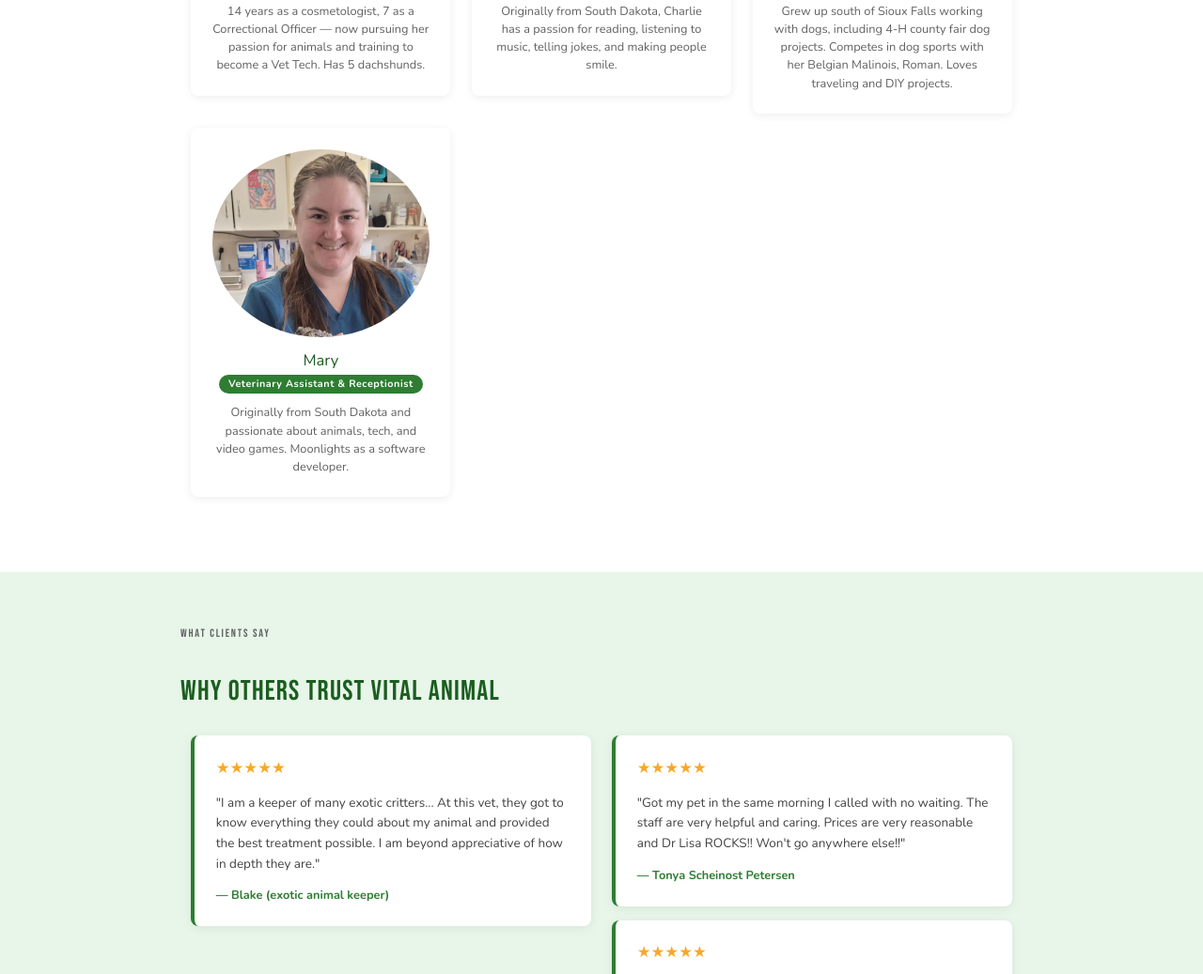
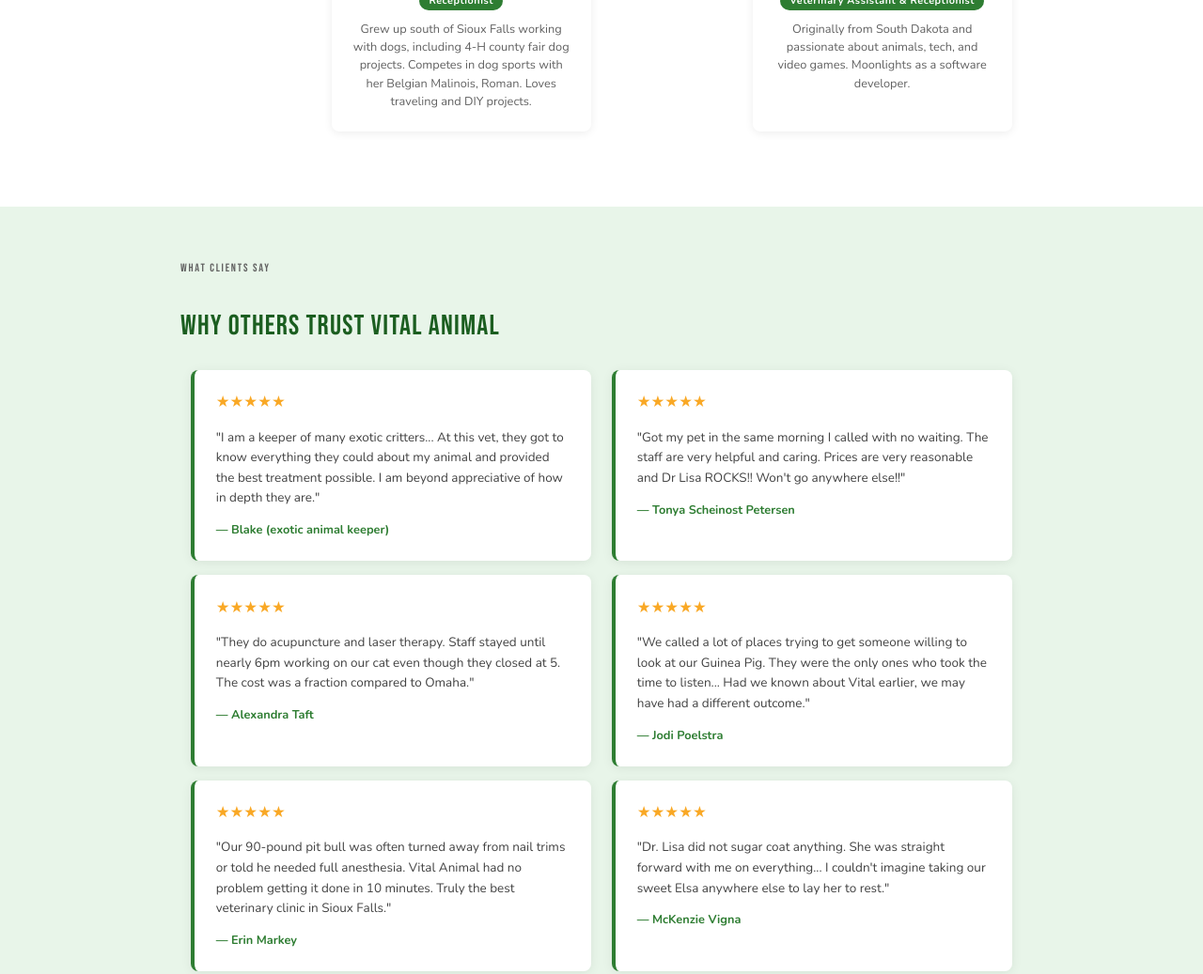
Before and after one commit to 404pandas/vavc-reptile-expo-2026, a website: page views/vital-animal-vet.html in a window 1280 px wide. Shown: the part 4258-5295 px from the top of the page at 94% size. Drawn offline with nearby package versions, Linux system fonts and the light colour scheme.

Commit message:
Fixed weird float issue

```diff
--- a/views/vital-animal-vet.html
+++ b/views/vital-animal-vet.html
@@ -57,6 +57,15 @@
       .vet-section:nth-child(even) {
         background: #fff;
       }
+      .review-row {
+        display: flex;
+        flex-wrap: wrap;
+        align-items: stretch;
+      }
+      .review-row > .col {
+        display: flex;
+        flex-direction: column;
+      }
       .review-card {
         background: #fff;
         border-radius: 8px;
@@ -64,7 +73,8 @@
         box-shadow: 0 2px 12px rgba(0, 0, 0, 0.07);
         margin-bottom: 1rem;
         border-left: 4px solid #2e7d32;
-        height: 100%;
+        flex: 1;
+        width: 100%;
       }
       .review-card .stars {
         color: #f9a825;
@@ -101,12 +111,23 @@
       .service-item i {
         font-size: 1.1rem;
       }
+      .team-grid {
+        display: flex;
+        flex-wrap: wrap;
+        align-items: stretch;
+      }
+      .team-grid > .col {
+        display: flex;
+        flex-direction: column;
+      }
       .team-grid .team-card {
         background: #fff;
         border-radius: 8px;
         padding: 1.5rem;
         box-shadow: 0 2px 10px rgba(0, 0, 0, 0.07);
         margin-bottom: 1rem;
+        flex: 1;
+        width: 100%;
       }
       .team-grid .team-card h4 {
         margin: 0 0 0.2rem;
@@ -923,7 +944,7 @@
           <h2 style="font-size: 2rem; color: #1b5e20; margin-bottom: 2rem">
             Why Others Trust Vital Animal
           </h2>
-          <div class="row">
+          <div class="row review-row">
             <div class="col s12 m6">
               <div class="review-card">
                 <div class="stars">★★★★★</div>
```
